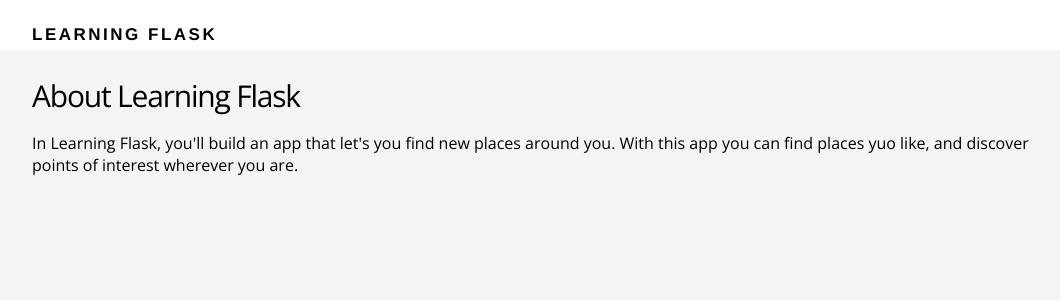
After one commit to frOhun/learning-flask, a Flask app: page /about in a window 1280 px wide. The commit adds this page. Shown: the top 300 px of the page, without its empty margins (108-1168 px from the left). Run offline with Flask 2, Linux system fonts and the light colour scheme.

Commit message:
About page

```diff
--- a/routes.py
+++ b/routes.py
@@ -6,6 +6,10 @@ app = Flask(__name__)
 def index():
     return render_template("index.html")
 
+@app.route("/about")
+def about():
+    return render_template("about.html")
+
 
 if __name__=="__main__":
     app.run(debug=True)
--- /dev/null
+++ b/templates/about.html
@@ -0,0 +1,9 @@
+{% extends "layout.html" %}
+{% block content %}
+    <main class="about-section">
+        <div class="container">
+            <h2>About Learning Flask</h2>
+            <p>In Learning Flask, you'll build an app that let's you find new places around you. With this app you can find places yuo like, and discover points of interest wherever you are.</p>
+        </div>
+    </main>
+    {% endblock %}
--- a/templates/index.html
+++ b/templates/index.html
@@ -7,7 +7,7 @@
                 <div class="section-content">
                     <h2>Discover places near you.</h2>
                     <a href="#" class="btn-primary">Sign up</a>
-                    <a href="#" class="btn-secondary">Learn more</a>
+                    <a href="{{ url_for('about') }}" class="btn-secondary">Learn more</a>
                 </div>
                     <div class="section-device">
                         <img src="static/img/device.png">
```
